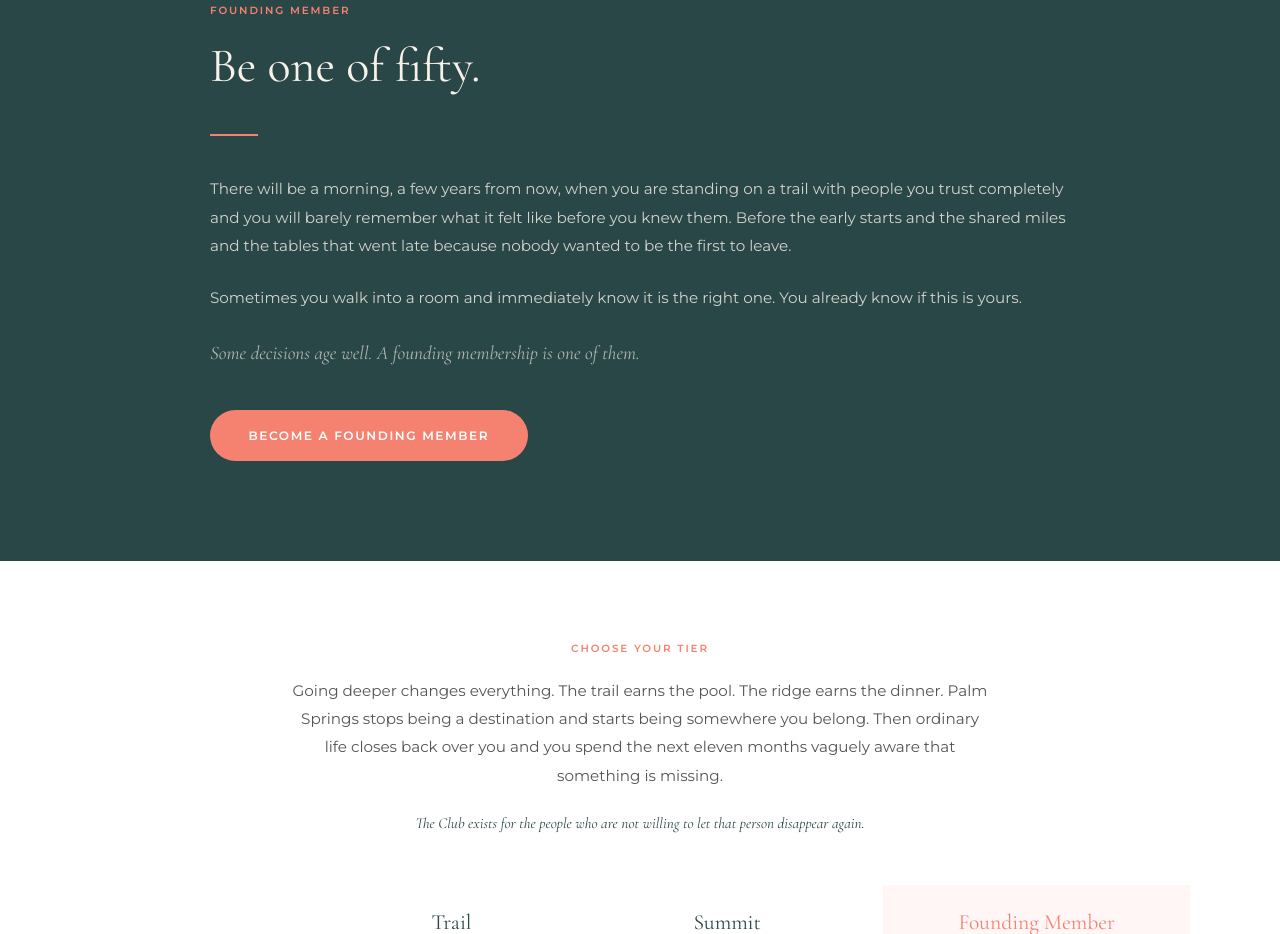
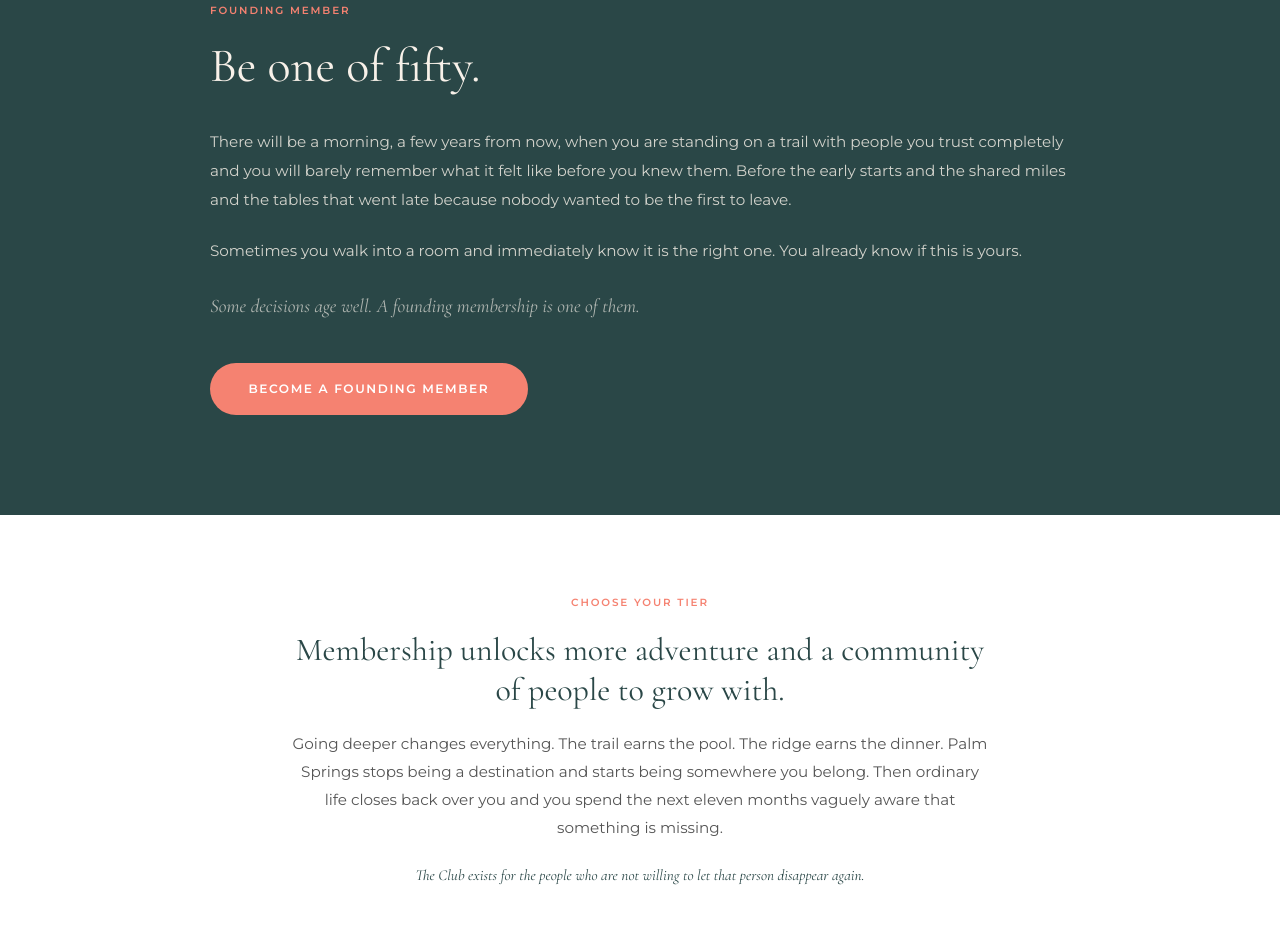
Before and after one commit to PinkMountainVentures/psac-website, a plain HTML site: page membership.html in a window 1280 px wide. Shown: the part 1355-2289 px from the top of the page. Drawn offline with nearby package versions, Linux system fonts and the light colour scheme.

Commit message:
Remove pink rule from founding member section

```diff
--- a/membership.html
+++ b/membership.html
@@ -366,6 +366,15 @@
       color: var(--dark-pine);
       line-height: 1.25;
       margin-bottom: 1.2rem;
+    }
+
+    .mem-tiers-heading {
+      font-family: 'Cormorant Garamond', serif;
+      font-size: clamp(1.8rem, 3.5vw, 2.8rem);
+      font-weight: 400;
+      color: var(--dark-pine);
+      line-height: 1.2;
+      margin-bottom: 1.5rem;
     }
 
     .mem-tiers-header p {
@@ -855,7 +864,6 @@
         <div class="mem-founding-inner">
           <span class="mem-eyebrow" style="color:var(--mountain-pink)">Founding Member</span>
           <h2>Be one of fifty.</h2>
-          <div class="mem-founding-rule" aria-hidden="true"></div>
           <p>There will be a morning, a few years from now, when you are standing on a trail with people you trust completely and you will barely remember what it felt like before you knew them. Before the early starts and the shared miles and the tables that went late because nobody wanted to be the first to leave.</p>
           <p>Sometimes you walk into a room and immediately know it is the right one. You already know if this is yours.</p>
           <p class="founding-close">Some decisions age well. A founding membership is one of them.</p>
@@ -874,6 +882,7 @@
         <!-- Header copy -->
         <div class="mem-tiers-header">
           <span class="mem-eyebrow">Choose Your Tier</span>
+          <h2 class="mem-tiers-heading">Membership unlocks more adventure and a community of people to grow with.</h2>
           <p>Going deeper changes everything. The trail earns the pool. The ridge earns the dinner. Palm Springs stops being a destination and starts being somewhere you belong. Then ordinary life closes back over you and you spend the next eleven months vaguely aware that something is missing.</p>
           <p class="mem-tiers-close">The Club exists for the people who are not willing to let that person disappear again.</p>
         </div>
```
